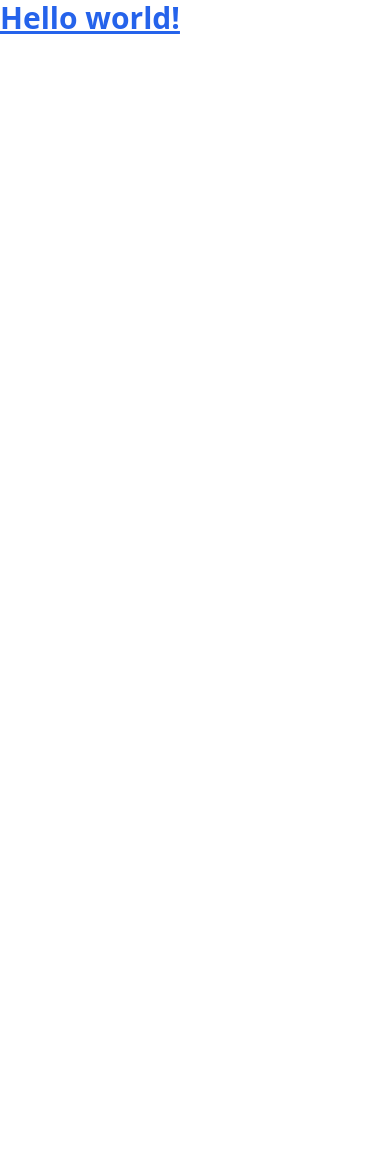
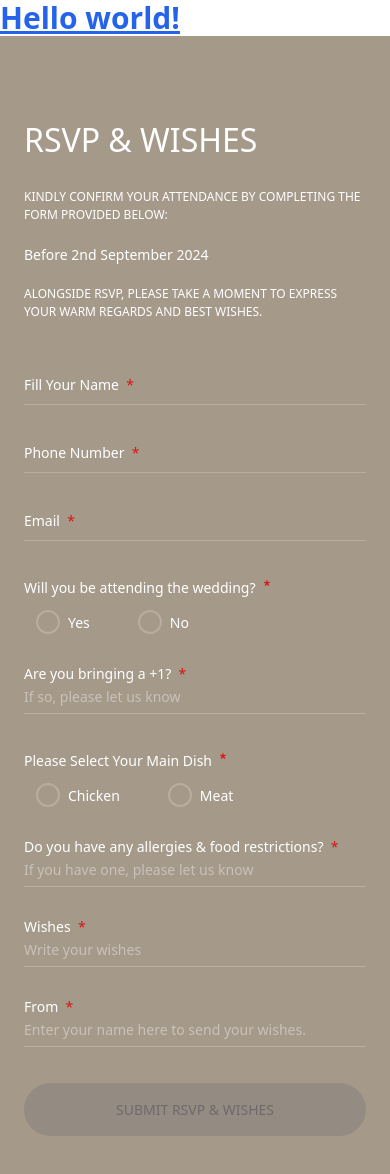
Before and after one commit to samueladitia95/wedding-v5, a SvelteKit app: page / in a window 390 px wide. Shown: the top 1174 px of the page. Before the commit the page ends 844 px from the top, so only its background shows below. Built offline with nearby package versions, Linux system fonts and the light colour scheme.

Commit message:
created initial layouting for RSVP, no font styling

```diff
--- /dev/null
+++ b/src/lib/components/Input.svelte
@@ -0,0 +1,36 @@
+<script lang="ts">
+	import { fly } from 'svelte/transition';
+	import star from '$lib/assets/star.svg?raw';
+
+	export let name: string;
+	export let label: string;
+	export let error: string[] | undefined = undefined;
+	export let value: string;
+	export let placeholder: string = ""
+	$: hasPlaceholder = !!placeholder;
+</script>
+
+<div class="relative h-11 w-full font-editor-hand">
+	<input
+		placeholder={placeholder || label}
+		class={placeholder? `peer h-full w-full border-b-[1px] border-white bg-transparent pt-4 pb-1.5 text-white outline outline-0 transition-all placeholder-shown:border-white/20 focus:text-white focus:outline-0 placeholder:text-white/40 placeholder:opacity-100 md:text-xl`:`peer h-full w-full border-b border-white bg-transparent pt-4 pb-1.5 text-white outline outline-0 transition-all placeholder-shown:border-white/20 focus:text-white focus:outline-0 placeholder:opacity-0 placeholder:text-white/40 focus:placeholder:opacity-100 md:text-xl`}
+		bind:value
+		required
+		{name}
+	/>
+	<div
+		class={`after:content[''] pointer-events-none absolute left-0 -top-1.5 flex h-full w-full select-none !overflow-visible truncate text-sm leading-tight text-white transition-all after:absolute after:-bottom-1.5 after:block after:w-full after:scale-x-0 after:border-b-2 after:border-white after:transition-transform after:duration-300 peer-placeholder-shown:text-sm  peer-placeholder-shown:text-white peer-focus:text-sm peer-focus:leading-tight peer-focus:text-white peer-focus:after:scale-x-100 peer-focus:after:border-white ${hasPlaceholder ? 'leading-[4.25]' : 'peer-placeholder-shown:leading-[4.25]'}`}
+	>
+		{label} &nbsp
+		<!-- <span class={`text-mj-error text-[12px] max-w-[8px] translate-y-1 ${hasPlaceholder ? '-translate-y-4':''}`}>
+			{@html star}
+		</span> -->
+		<span class="text-mj-error">*</span>
+	</div>
+
+	{#if error && error.length}
+		<div transition:fly={{ y: -20, duration: 300 }} class="text-xs text-mj-error pt-2">
+			{error[0]}
+		</div>
+	{/if}
+</div>
--- /dev/null
+++ b/src/lib/containers/Rsvp.svelte
@@ -0,0 +1,125 @@
+<script lang="ts">
+	import Input from '$lib/components/Input.svelte';
+	import { superForm } from 'sveltekit-superforms/client';
+	import star from '$lib/assets/star.svg?raw';
+	import loading from '$lib/assets/loading.svg?raw';
+
+	const rsvp_intro = 'KINDLY CONFIRM YOUR ATTENDANCE BY COMPLETING THE FORM PROVIDED BELOW:';
+	const rsvp_due_date = 'Before 2nd September 2024';
+	const rsvp_wishes =
+		'ALONGSIDE RSVP, PLEASE TAKE A MOMENT TO EXPRESS YOUR WARM REGARDS AND BEST WISHES.';
+
+	let isLoading: Boolean = false;
+    function toggleLoading() {
+    isLoading = !isLoading; // Toggle the isLoading state
+  }
+</script>
+
+<div class="bg-mj-sand2 min-h-screen py-[80px] px-[24px]">
+	<div class="flex flex-col text-white">
+		<h1 class="text-[32px] pb-[24px]">RSVP & WISHES</h1>
+		<div class="flex flex-col gap-[20px] pb-[40px] text-[12px]">
+			<p>{rsvp_intro}</p>
+			<p class="text-[14px]">{rsvp_due_date}</p>
+			<p>{rsvp_wishes}</p>
+		</div>
+		<form>
+			<div class="flex flex-col gap-[24px] text-[14px]">
+				<Input name="full_name" label="Fill Your Name" />
+				<Input name="phone_number" label="Phone Number" />
+				<Input name="email" label="Email" />
+
+				<div class="py-[12px]">
+					<div class="font-editor-hand text-ca-blue md:text-xl flex">
+						Will you be attending the wedding? &nbsp
+						<p class="text-mj-error max-w-[8px] -translate-y-1">{@html star}</p>
+					</div>
+					<div class="flex gap-12 md:gap-28 w-full ml-3 mt-3">
+						<div class="flex gap-2 items-center">
+							<input
+								name="subject"
+								type="radio"
+								class="w-5 h-5 appearance-none border-2 border-white/20 rounded-full box-content checked:bg-white checked:ring-4 checked:ring-mj-sand checked:ring-inset"
+							/>
+							<div class="text-ca-blue font-editor-hand">Yes</div>
+						</div>
+						<div class="flex gap-2 items-center">
+							<input
+								name="subject"
+								type="radio"
+								class="w-5 h-5 appearance-none border-2 border-white/20 rounded-full box-content checked:bg-white checked:ring-4 checked:ring-mj-sand checked:ring-inset"
+							/>
+							<div class="text-ca-blue font-editor-hand">No</div>
+						</div>
+					</div>
+				</div>
+				<Input
+					name="plus1"
+					label="Are you bringing a +1?"
+					placeholder="If so, please let us know"
+				/>
+
+				<div class="py-[12px]">
+					<div class="font-editor-hand text-ca-blue md:text-xl flex">
+						Please Select Your Main Dish &nbsp
+						<p class="text-mj-error max-w-[8px] -translate-y-1">{@html star}</p>
+					</div>
+					<div class="flex gap-12 md:gap-28 w-full ml-3 mt-3">
+						<div class="flex gap-2 items-center">
+							<input
+								name="subject"
+								type="radio"
+								class="w-5 h-5 appearance-none border-2 border-white/20 rounded-full box-content checked:bg-white checked:ring-4 checked:ring-mj-sand checked:ring-inset"
+							/>
+							<div class="text-ca-blue font-editor-hand">Chicken</div>
+						</div>
+						<div class="flex gap-2 items-center">
+							<input
+								name="subject"
+								type="radio"
+								class="w-5 h-5 appearance-none border-2 border-white/20 rounded-full box-content checked:bg-white checked:ring-4 checked:ring-mj-sand checked:ring-inset"
+							/>
+							<div class="text-ca-blue font-editor-hand">Meat</div>
+						</div>
+					</div>
+				</div>
+				<div class="flex flex-col gap-[36px]">
+					<Input
+						name="allergies"
+						label="Do you have any allergies & food restrictions?"
+						placeholder="If you have one, please let us know"
+					/>
+					<Input name="wishes" label="Wishes" placeholder="Write your wishes" />
+					<Input name="from" label="From" placeholder="Enter your name here to send your wishes." />
+					{#if !isLoading}
+						<button
+							class="w-full bg-mj-button-disabled text-mj-button-disabled-text py-[16px] rounded-[45px] hover:bg-white hover:text-mj-black transition-all duration-300"
+							on:click={toggleLoading}>SUBMIT RSVP & WISHES</button
+						>
+						<!-- emulating button styling -->
+					{:else}
+						<button
+							class="w-full bg-mj-button-disabled text-mj-button-disabled-text py-[16px] rounded-[45px] hover:bg-white hover:text-mj-black transition-all duration-300 flex text-center justify-center gap-2"
+							on:click={toggleLoading}><span class="rotate">{@html loading}</span>LOADING...</button
+						>
+					{/if}
+				</div>
+			</div>
+		</form>
+	</div>
+</div>
+
+<style>
+	@keyframes rotate {
+		0% {
+			transform: rotate(0deg);
+		}
+		100% {
+			transform: rotate(360deg);
+		}
+	}
+
+	.rotate {
+		animation: rotate 2s linear infinite;
+	}
+</style>
--- a/src/routes/+page.svelte
+++ b/src/routes/+page.svelte
@@ -1,4 +1,5 @@
 <script lang="ts">
+	import Rsvp from "$lib/containers/Rsvp.svelte";
 	// const state1: string = 'state1'; // ? state
 	// let prop1: string; // ? required props
 	// let prop2: string = 'prop2'; // ? props with default value
@@ -6,3 +7,4 @@
 </script>
 
 <h1 class="text-3xl font-bold underline text-blue-600">Hello world!</h1>
+<Rsvp/>
--- a/tailwind.config.js
+++ b/tailwind.config.js
@@ -2,7 +2,22 @@
 export default {
 	content: ['./src/**/*.{html,js,svelte,ts}'],
 	theme: {
-		extend: {}
+		extend: {
+			colors: {
+				"mj-button-disabled": "#948C83",
+				"mj-button-disabled-text": "#716969",
+				"mj-black": "#272727",
+				"mj-gray": "#4C4C4C",
+				"mj-beige": "#E8E5DE",
+				"mj-sand": "#B6ACA0",
+				"mj-sand2": "#A5998A",
+				"mj-brown": "#574735",
+				"mj-light-brown": "#90816F",
+				"mj-light-brown2": "#A18168",
+				"mj-medium-brown": "#7B6954",
+				"mj-error": "#D81515",
+			}
+		}
 	},
 	plugins: []
 };
```
Also changed, not shown: src/lib/assets/loading.svg (added), src/lib/assets/star.svg (added).
